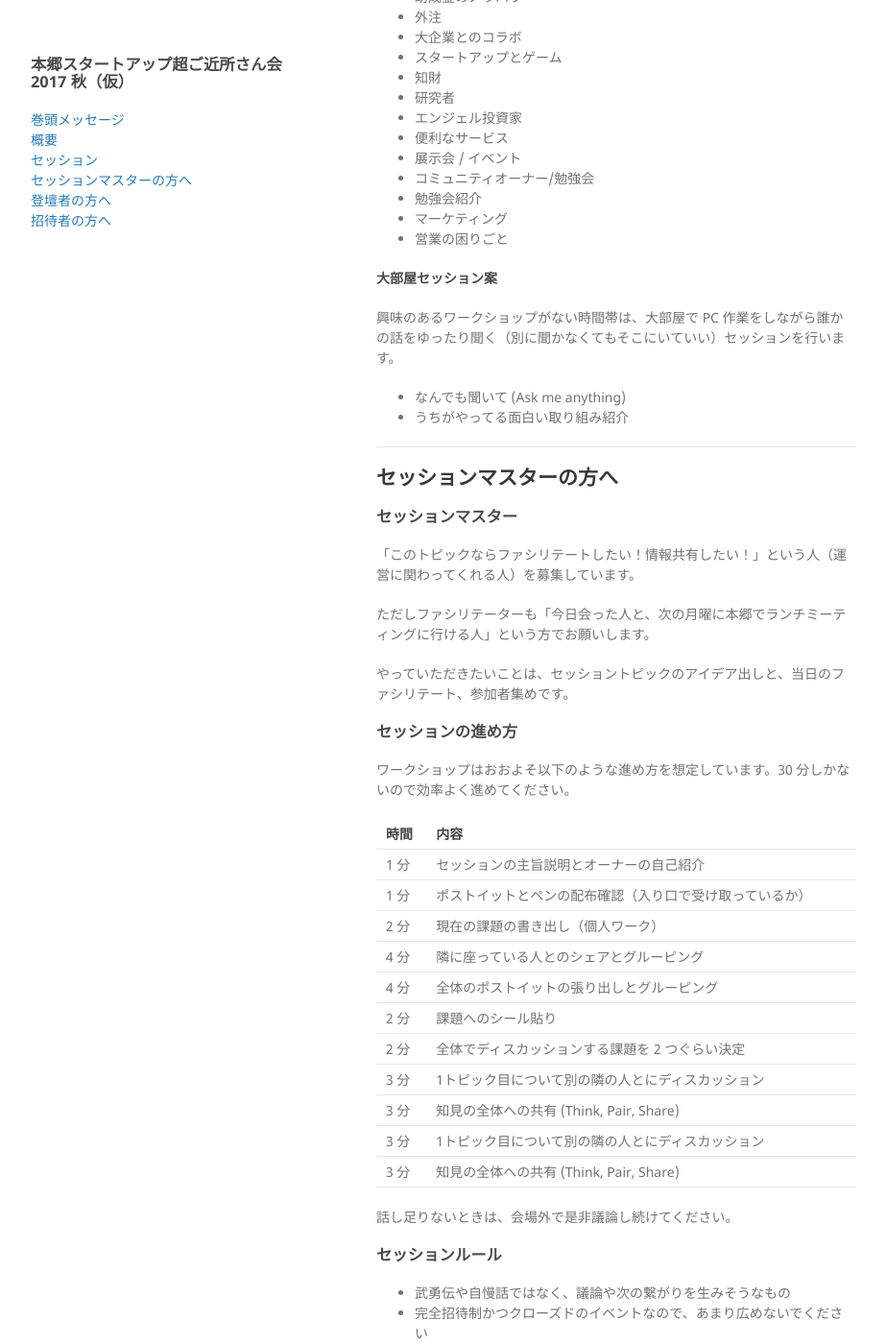
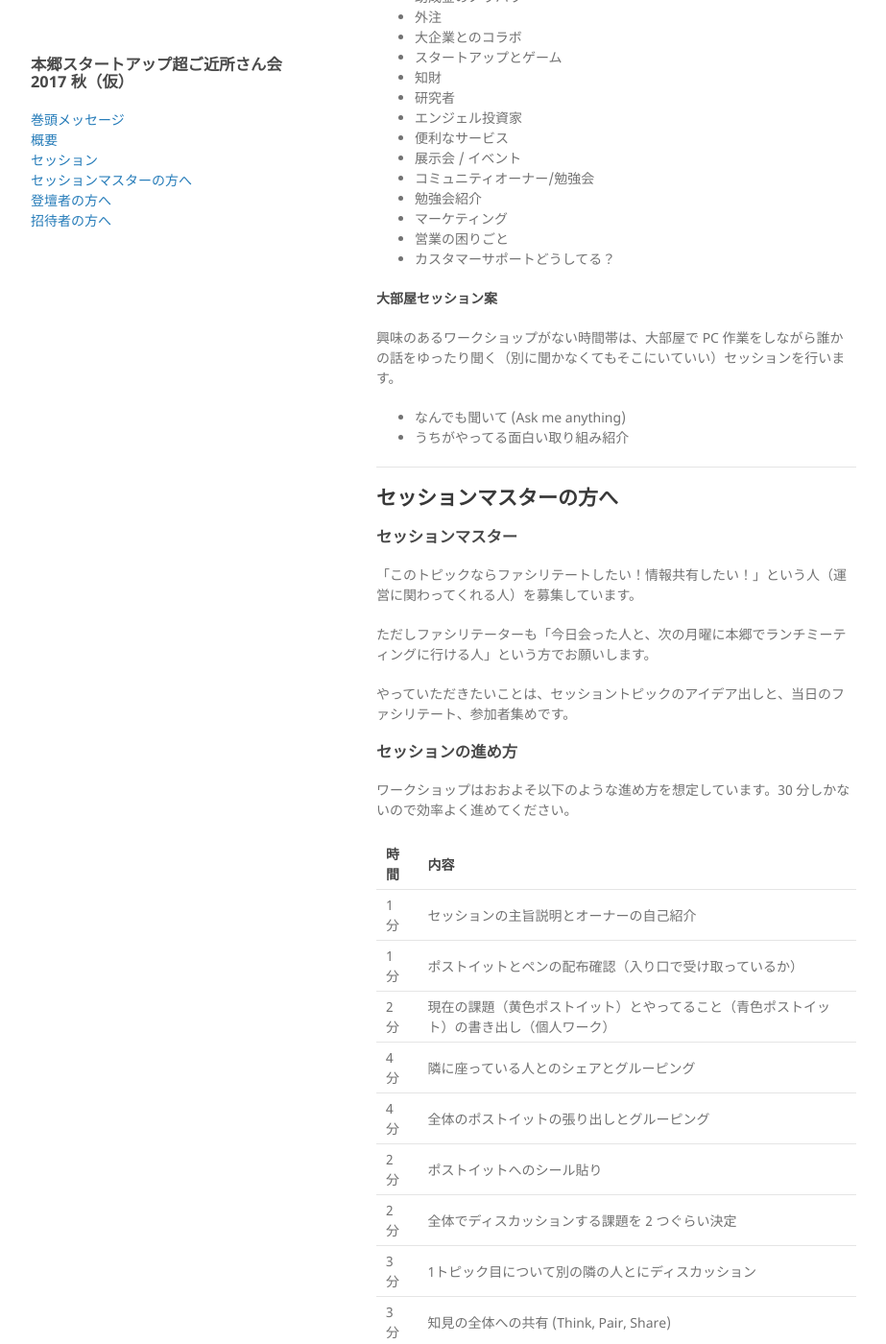
Before and after one commit to hongotechstartup/hongotechstartup.github.io, a Jekyll site: the page built from index.md, in a window 1280 px wide and 1400 px high, scrolled down 3343 px. Shown: the whole window at 96% size, without its empty margins (178-1101 px from the left). Built offline with Jekyll 4.4.1, drawn with Linux system fonts in a browser that asks for light colours; our own code applies the rules of GitHub Pages for plain Markdown files.

Commit message:
topic added

```diff
--- a/index.md
+++ b/index.md
@@ -147,6 +147,7 @@
 - 勉強会紹介
 - マーケティング
 - 営業の困りごと
+- カスタマーサポートどうしてる？
 
 #### 大部屋セッション案
 
@@ -175,10 +176,10 @@
 | ------ | ------ |
 | 1 分 | セッションの主旨説明とオーナーの自己紹介 |
 | 1 分 | ポストイットとペンの配布確認（入り口で受け取っているか） |
-| 2 分 | 現在の課題の書き出し（個人ワーク） |
+| 2 分 | 現在の課題（黄色ポストイット）とやってること（青色ポストイット）の書き出し（個人ワーク） |
 | 4 分 | 隣に座っている人とのシェアとグルーピング |
 | 4 分 | 全体のポストイットの張り出しとグルーピング |
-| 2 分 | 課題へのシール貼り |
+| 2 分 | ポストイットへのシール貼り |
 | 2 分 | 全体でディスカッションする課題を 2 つぐらい決定 |
 | 3 分 | 1トピック目について別の隣の人とにディスカッション |
 | 3 分 | 知見の全体への共有 (Think, Pair, Share) |
```
